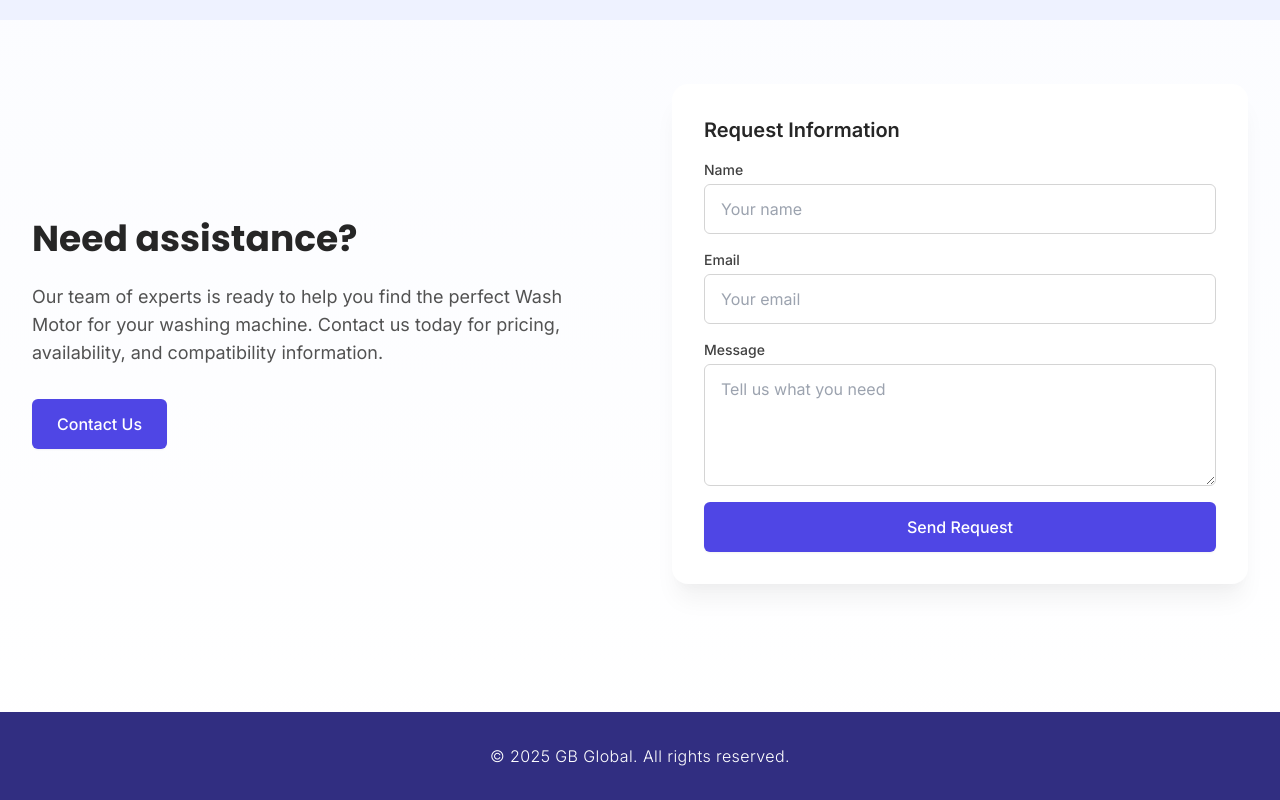
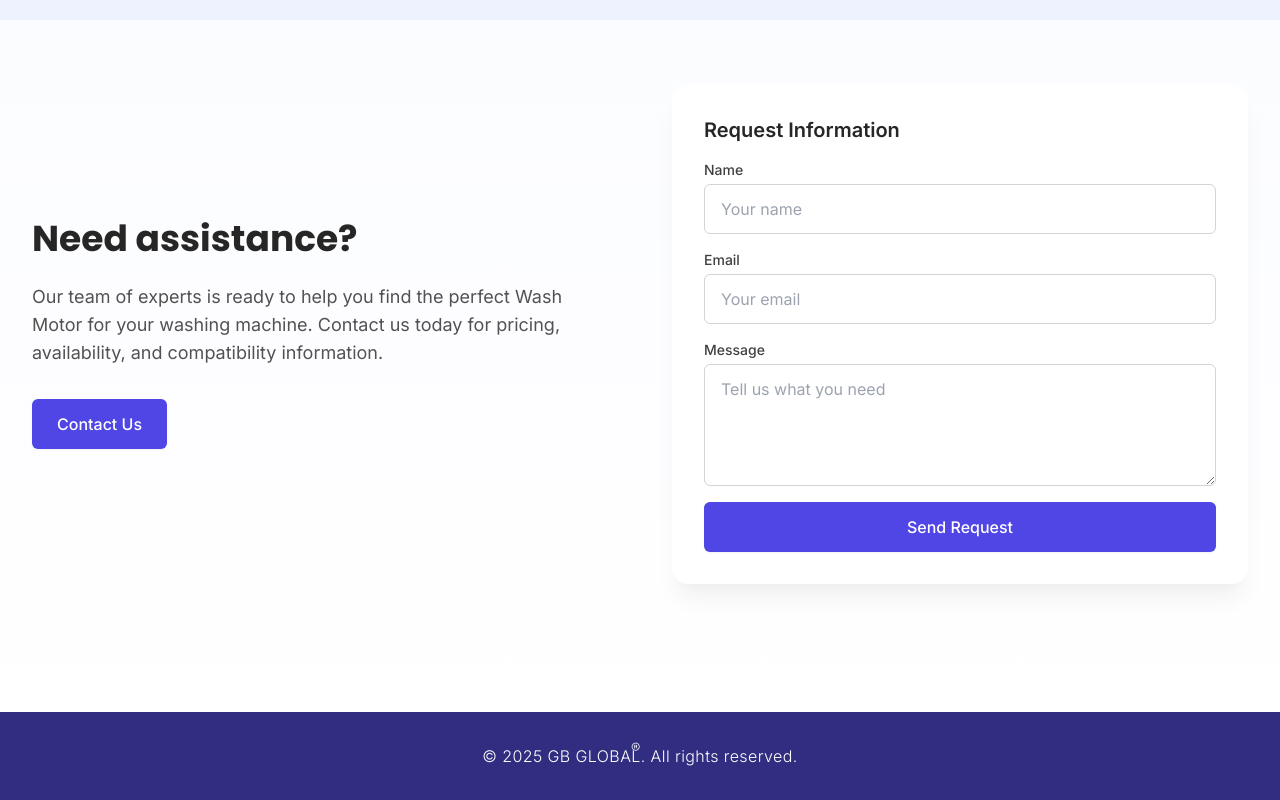
Before and after one commit to thatcoderchic/GB-GLOBAL, a React (Vite) app: page /wash-motor in a window 1280 px wide. Shown: the part 2797-3597 px from the top of the page. Built offline with nearby package versions, Linux system fonts and the light colour scheme.

Commit message:
edited footer

```diff
--- a/src/components/Footer.jsx
+++ b/src/components/Footer.jsx
@@ -2,7 +2,7 @@ export default function Footer() {
   return (
     <footer className="bg-brand-900">
       <div className="max-w-7xl mx-auto py-8 px-4 sm:px-6 lg:px-8 text-center">
-        <p className="text-white font-light tracking-wide">© 2025 GB Global. All rights reserved.</p>
+        <p className="text-white font-light tracking-wide">© 2025 GB GLOBA<span className="relative">L<sup className="absolute -top-2 right-0 text-sm text-white">®</sup></span>. All rights reserved.</p>
       </div>
     </footer>
   );
```
